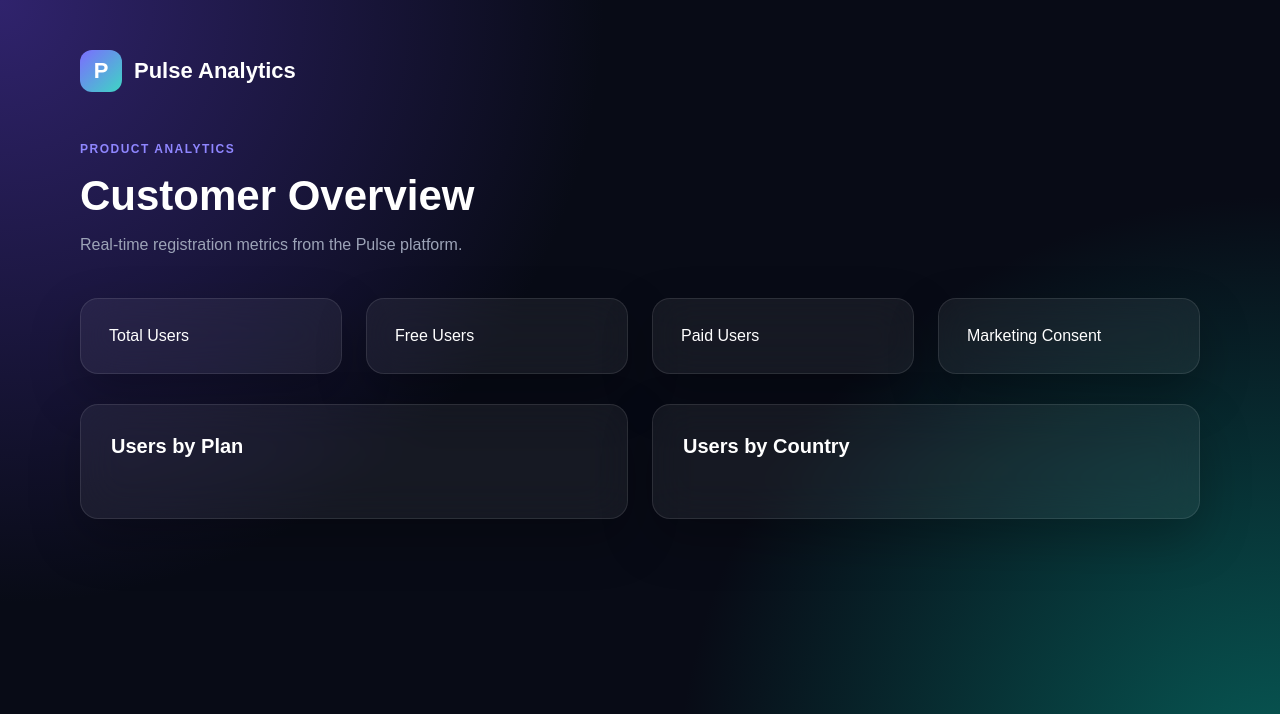
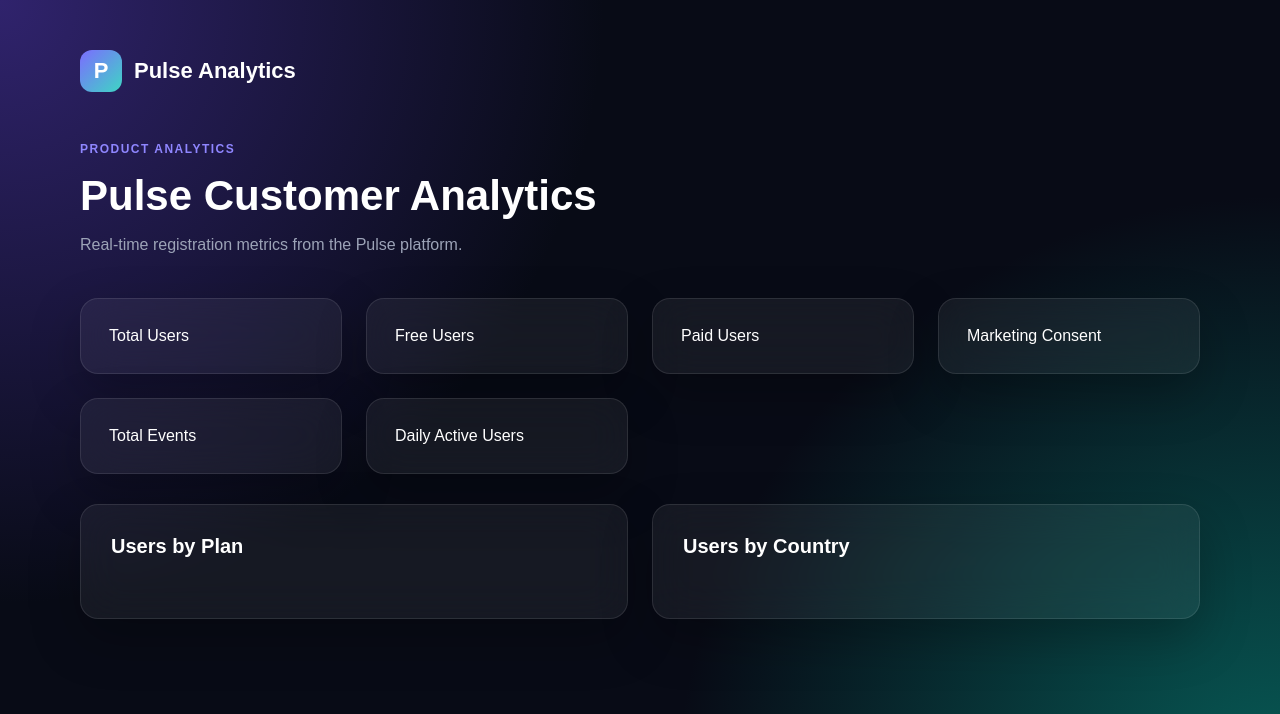
Before and after one commit to htind1996/pulse-saas-analytics, a Flask app: template templates/analytics.html in a window 1280 px wide. Shown: the top 714 px of the page. Run offline with Flask 3, Linux system fonts and the light colour scheme; the template is opened without the code that fills it, so the values that code supplies are empty.

Commit message:
Correct testing

```diff
--- a/templates/analytics.html
+++ b/templates/analytics.html
@@ -26,7 +26,7 @@
 
             <p class="step">PRODUCT ANALYTICS</p>
 
-            <h1>Customer Overview</h1>
+            <h1>Pulse Customer Analytics</h1>
 
             <p class="subtitle">
                 Real-time registration metrics from the Pulse platform.
@@ -58,6 +58,15 @@
                 <p>Marketing Consent</p>
                 <h2>{{ metrics.marketing_users }}</h2>
             </div>
+            <div class="metric-card">
+    <p>Total Events</p>
+    <h2>{{ event_metrics.total_events }}</h2>
+</div>
+
+<div class="metric-card">
+    <p>Daily Active Users</p>
+    <h2>{{ event_metrics.daily_active_users }}</h2>
+</div>
 
         </section>
 
```
